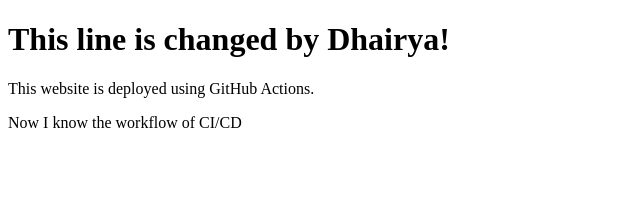
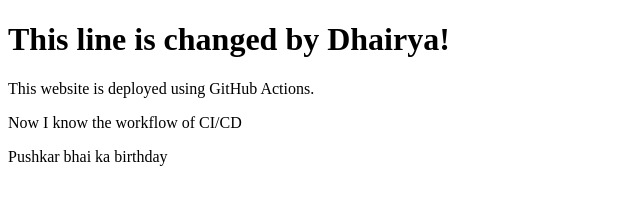
Before and after one commit to panchaldhairya16/CI-CD-for-Test, a plain HTML site: page index.html in a window 1280 px wide. Shown: the whole page, without its empty margins (0-640 px from the left). Drawn offline with Linux system fonts and the light colour scheme.

Commit message:
bday bhai ka

```diff
--- a/index.html
+++ b/index.html
@@ -7,5 +7,6 @@
     <h1>This line is changed by Dhairya!</h1>
     <p>This website is deployed using GitHub Actions.</p>
     <p>Now I know the workflow of CI/CD</p>
+    <p>Pushkar bhai ka birthday</p>
 </body>
 </html>
```
